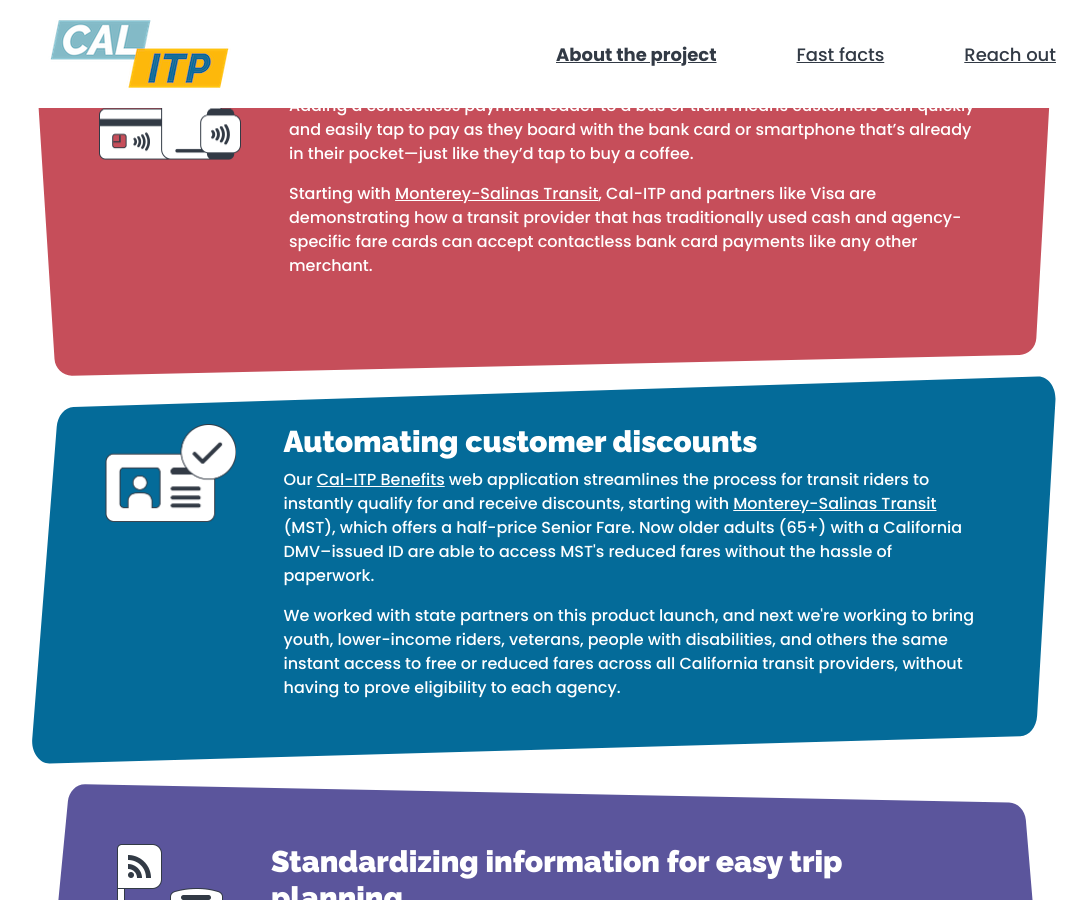
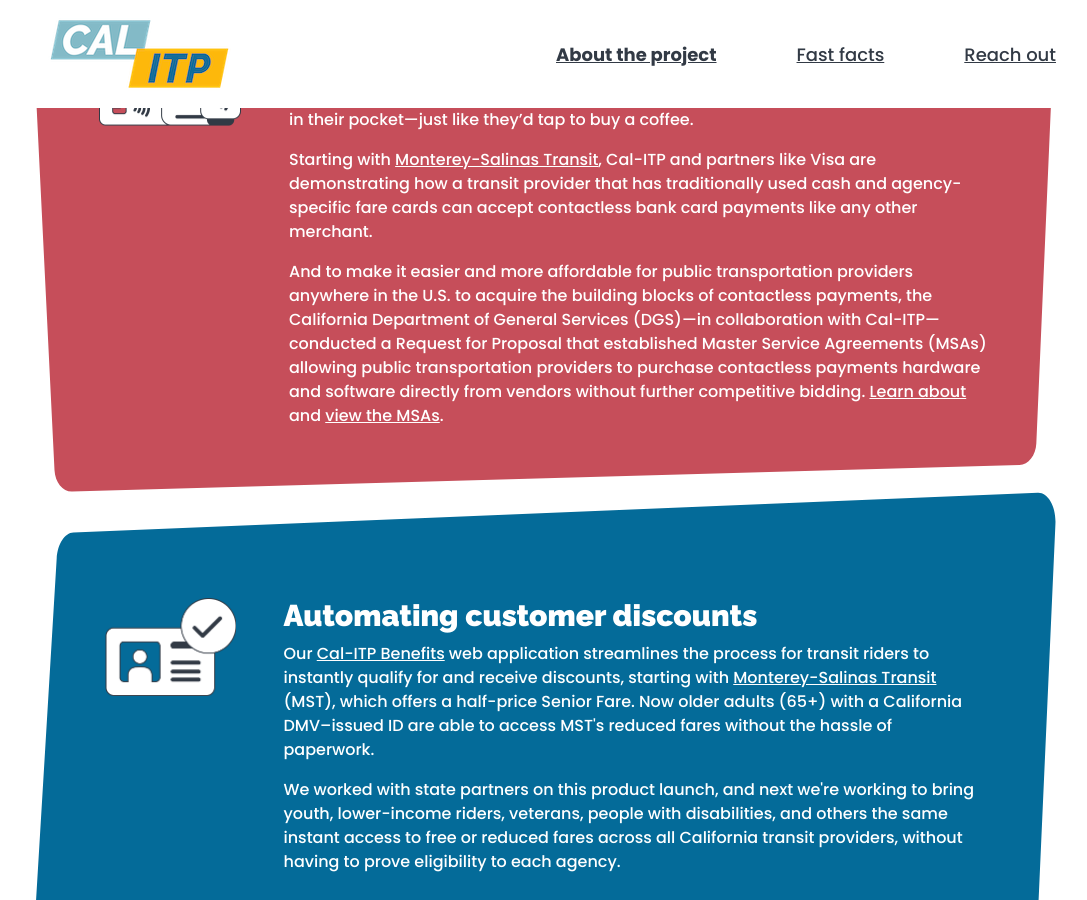
Before and after one commit to cal-itp/calitp.org, a Jekyll site: the page built from index.html, in a window 1280 px wide and 900 px high, scrolled down 627 px. Shown: the whole window, without its empty margins (96-1183 px from the left). Built offline with Jekyll 4.4.1, drawn with Linux system fonts in a browser that asks for light colours.

Commit message:
feat(enable-contactless): MSA information

```diff
--- a/index.html
+++ b/index.html
@@ -48,6 +48,7 @@
           <h3>Enabling contactless payments</h3>
           <p>Adding a contactless payment reader to a bus or train means customers can quickly and easily tap to pay as they board with the bank card or smartphone that’s already in their pocket—just like they’d tap to buy a coffee.</p>
           <p>Starting with <a href="https://mst.org/news_items/monterey-salinas-transit-announces-launch-of-contactless-fare-payment-demonstration/" rel="noreferrer" target="_blank">Monterey-Salinas Transit</a>, Cal-ITP and partners like Visa are demonstrating how a transit provider that has traditionally used cash and agency-specific fare cards can accept contactless bank card payments like any other merchant.</p>
+          <p>And to make it easier and more affordable for public transportation providers anywhere in the U.S. to acquire the building blocks of contactless payments, the California Department of General Services (DGS)—in collaboration with Cal-ITP—conducted a Request for Proposal that established Master Service Agreements (MSAs) allowing public transportation providers to purchase contactless payments hardware and software directly from vendors without further competitive bidding. <a class="" href="{{ site.baseurl }}/assets/Contactless.Payments.MSA.pdf" target="_blank">Learn about</a> and <a class="" href="https://www.camobilitymarketplace.org/contracts" target="_blank">view the MSAs</a>.</p>
         </section>
       </section>
     </section>
```
